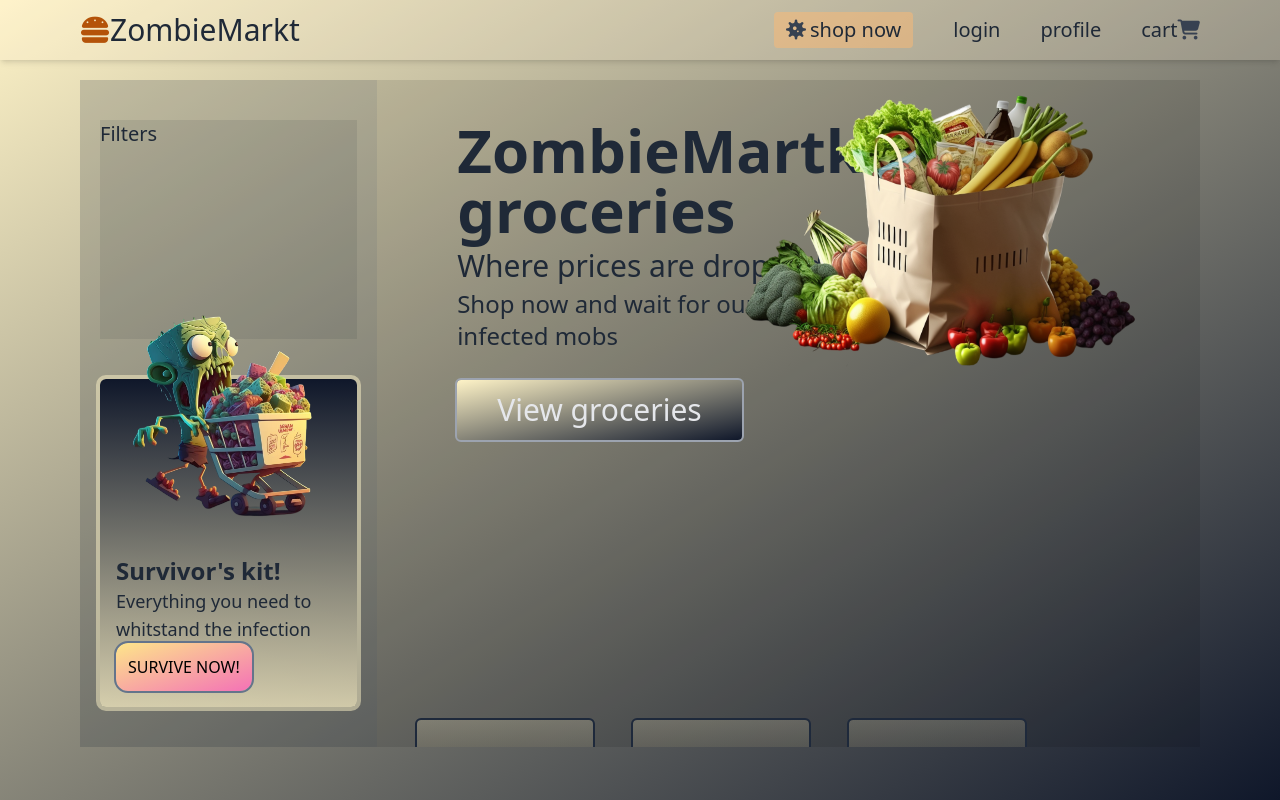
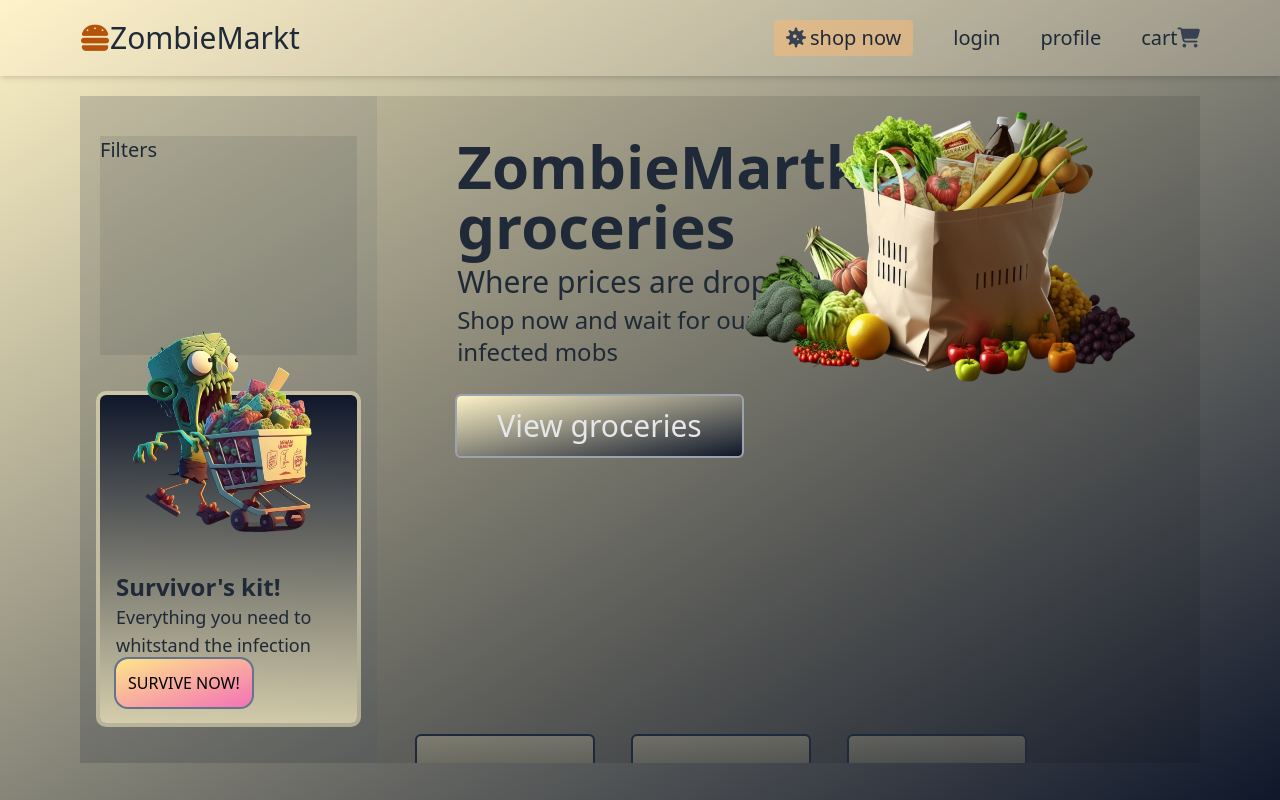
Before and after one commit to santiagomanso/ZombieMarkt, a React (Create React App) app in the folder e-commerce/: page / in a window 1280 px wide. Built offline with nearby package versions, Linux system fonts and the light colour scheme.

Commit message:
🎨 reworked css

```diff
--- a/e-commerce/src/components/navbar/Navbar.jsx
+++ b/e-commerce/src/components/navbar/Navbar.jsx
@@ -47,7 +47,7 @@ const Navbar = () => {
       </nav>
 
       {/* PC */}
-      <nav className='hidden lg:flex justify-between bg-orange-100/20 py-3 items-center px-1 lg:px-20 shadow-md'>
+      <nav className='hidden lg:flex justify-between bg-orange-100/20 py-5 items-center px-1 lg:px-20 shadow-md'>
         <Link to='/'>
           <i className='fa-solid fa-burger text-amber-700 text-3xl'></i>
           <span className='text-3xl'>ZombieMarkt</span>
```
